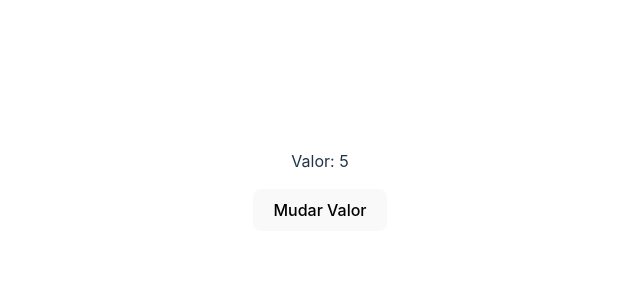
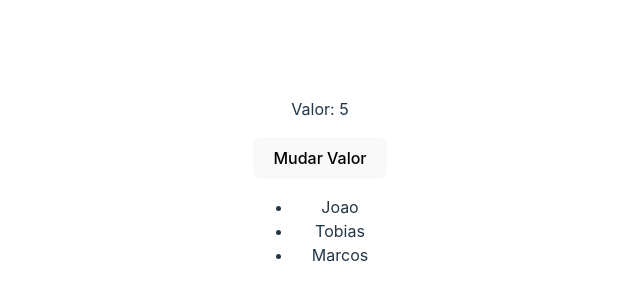
Before and after one commit to Dev-Organizada/React, a React (Vite) app in the folder introducao/introduction-react/: page / in a window 1280 px wide. Shown: the part 218-518 px from the top of the page, without its empty margins (320-960 px from the left). Built offline with nearby package versions, Linux system fonts and the light colour scheme.

Commit message:
Renderização de listas

```diff
--- a/introducao/introduction-react/src/App.jsx
+++ b/introducao/introduction-react/src/App.jsx
@@ -9,6 +9,7 @@
 
 // styles
 import './App.css'
+import ListRender from './components/ListRender'
 
 
 
@@ -16,6 +17,7 @@
   return (
       <>
         <MenegeData/>
+        <ListRender/>
       </>
   )
 }
--- /dev/null
+++ b/introducao/introduction-react/src/components/ListRender.jsx
@@ -0,0 +1,18 @@
+import {useState} from 'react'
+
+const ListRender = () => {
+
+    const [list] = useState(["Joao", "Tobias", "Marcos"])
+
+  return (
+    <div>
+        <ul>
+            {list.map((item) => (
+                <li>{item}</li>
+            ))}
+        </ul>
+    </div>
+  )
+}
+
+export default ListRender
```
